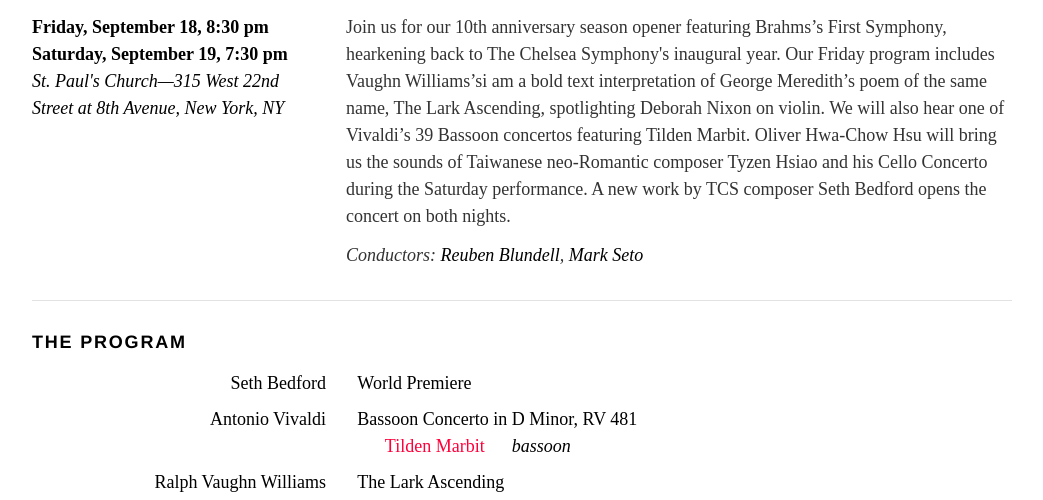
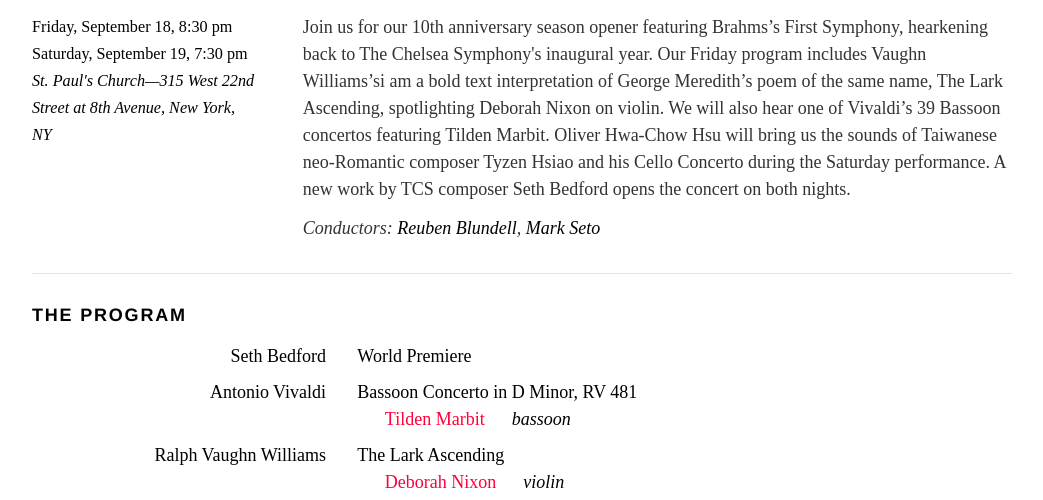
Before and after one commit to nbuonin/tcs-prototype, a website: page concert.html in a window 1280 px wide. Shown: the part 592-1092 px from the top of the page, without its empty margins (118-1161 px from the left). Drawn offline with nearby package versions, Linux system fonts and the light colour scheme.

Commit message:
get rid of bold serifs

```diff
--- a/scss/layout/_concert-page.scss
+++ b/scss/layout/_concert-page.scss
@@ -42,10 +42,9 @@
     justify-content: space-between;
   }
   .concert-date-location {
-   // white-space: nowrap;
-	 min-width: 15em;
+    @extend %small;
+	 min-width: 14em;
     .concert-date {
-      font-weight: bold;
     }
     .concert-location{
       font-style: italic;
@@ -55,6 +54,7 @@
     }
   }
   .concert-conductors {
+    @extend %small;
     font-style: italic;
   }
 	.concert-copy p {
```
Also changed, not shown: css/styles.css.
